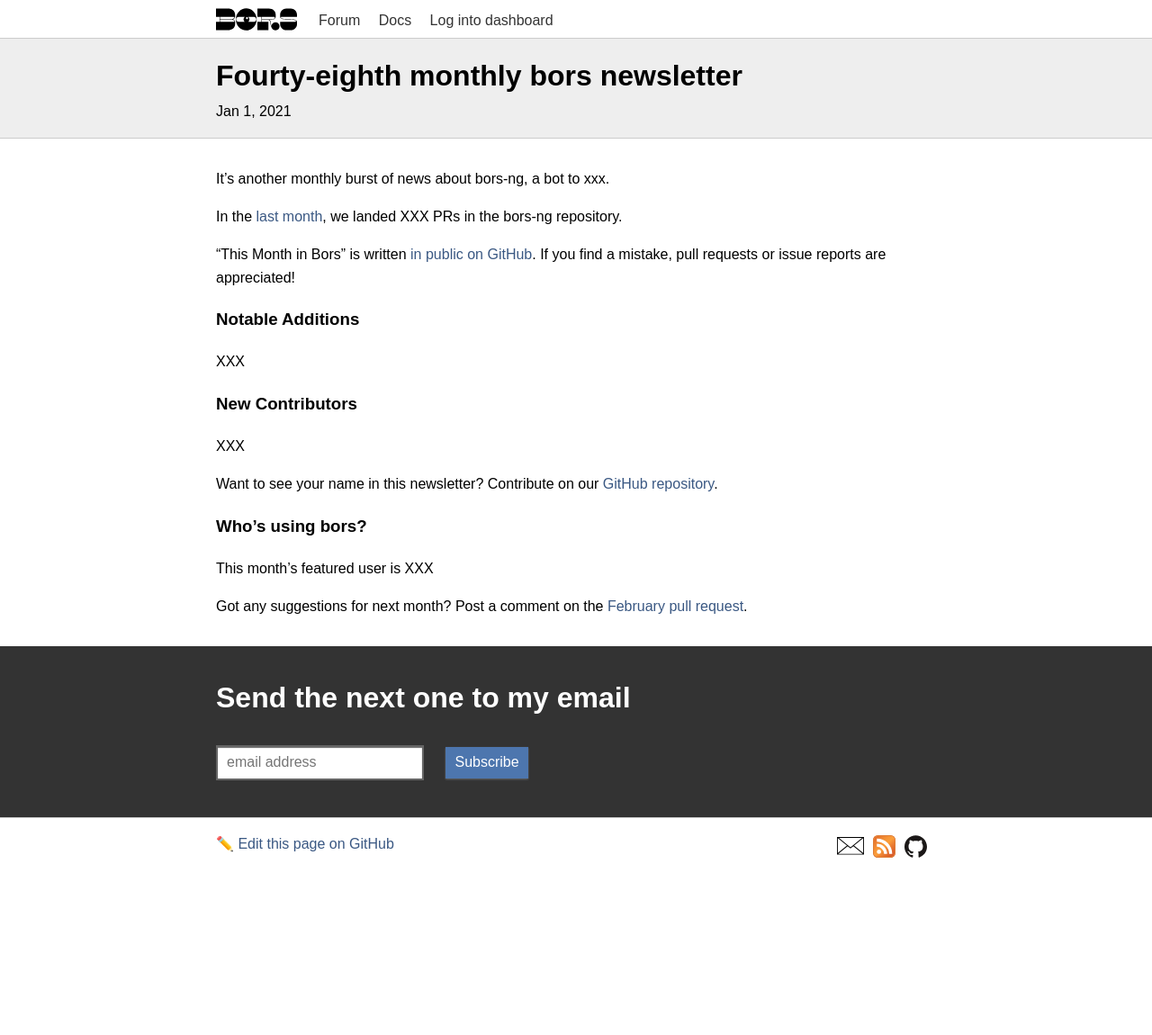
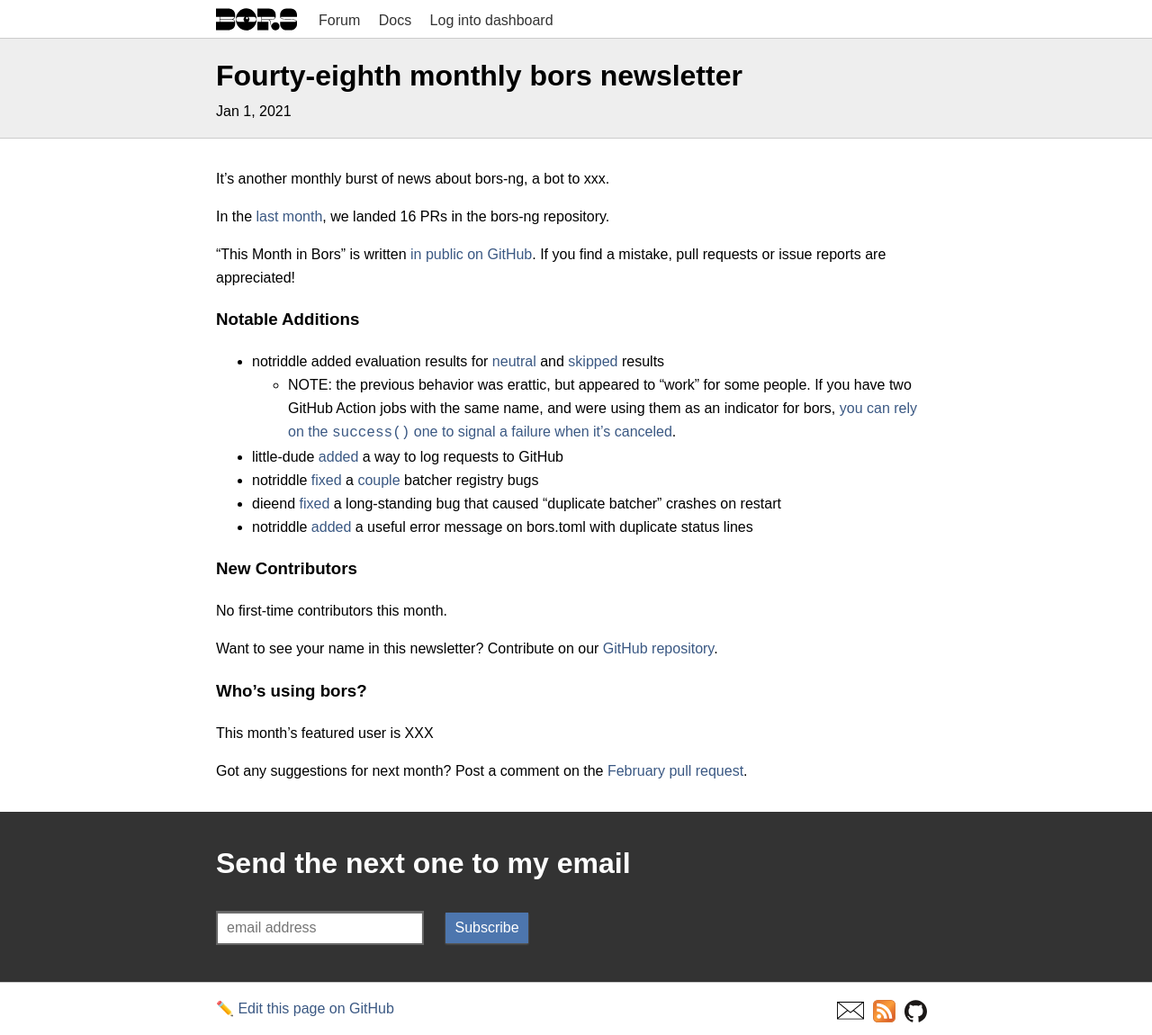
Before and after one commit to bors-ng/bors-ng.github.io, a Jekyll site: the page built from _posts/2021-01-01-tmib-48.md, in a window 1280 px wide. Shown: the whole page at 90% size. Built offline with Jekyll 4.4.1, drawn with Linux system fonts in a browser that asks for light colours; before the commit the page ends 967 px from its top, so only the background shows below that.

Commit message:
Add notable PRs
* bors-ng/bors-ng#996
* bors-ng/bors-ng#1093
* bors-ng/bors-ng#1097
* bors-ng/bors-ng#1094
* bors-ng/bors-ng#1112
* bors-ng/bors-ng#1116
* bors-ng/bors-ng#1107

```diff
--- a/_posts/2021-01-01-tmib-48.md
+++ b/_posts/2021-01-01-tmib-48.md
@@ -2,14 +2,14 @@
 layout:     post
 title:      Fourty-eighth monthly bors newsletter
 date:       2021-01-01 00:00:00
-summary:    Last December, XXX
+summary:    Last December, a few crashing bugs were fixed
 categories: newsletter
 ---
 
 It's another monthly burst of news about bors-ng, a bot to xxx.
 
 In the [last month](https://github.com/bors-ng/bors-ng/pulls?utf8=%E2%9C%93&q=is%3Apr%20is%3Amerged%20closed%3A2020-12-01..2020-12-31),
-we landed XXX PRs in the bors-ng repository.
+we landed 16 PRs in the bors-ng repository.
 
 "This Month in Bors" is written [in public on GitHub][GitHub for TMiB].
 If you find a mistake, pull requests or issue reports are appreciated!
@@ -19,12 +19,17 @@
 
 ### Notable Additions
 
-XXX
+* notriddle added evaluation results for [neutral](https://github.com/bors-ng/bors-ng/pull/1094) and [skipped](https://github.com/bors-ng/bors-ng/pull/1112) results
+  * NOTE: the previous behavior was erattic, but appeared to "work" for some people. If you have two GitHub Action jobs with the same name, and were using them as an indicator for bors, [you can rely on the `success()` one to signal a failure when it's canceled](https://github.com/sodiumoxide/sodiumoxide/pull/452/commits/ca6e9735eeb9182ba17a4e61fc5d494d3412f6a6).
+* little-dude [added](https://github.com/bors-ng/bors-ng/pull/996) a way to log requests to GitHub
+* notriddle [fixed](https://github.com/bors-ng/bors-ng/pull/1093) a [couple](https://github.com/bors-ng/bors-ng/pull/1097) batcher registry bugs
+* dieend [fixed](https://github.com/bors-ng/bors-ng/pull/1116) a long-standing bug that caused "duplicate batcher" crashes on restart
+* notriddle [added](https://github.com/bors-ng/bors-ng/pull/1107) a useful error message on bors.toml with duplicate status lines
 
 
 ### New Contributors
 
-XXX
+No first-time contributors this month.
 
 Want to see your name in this newsletter? Contribute on our [GitHub repository](https://github.com/bors-ng/bors-ng).
 
```
